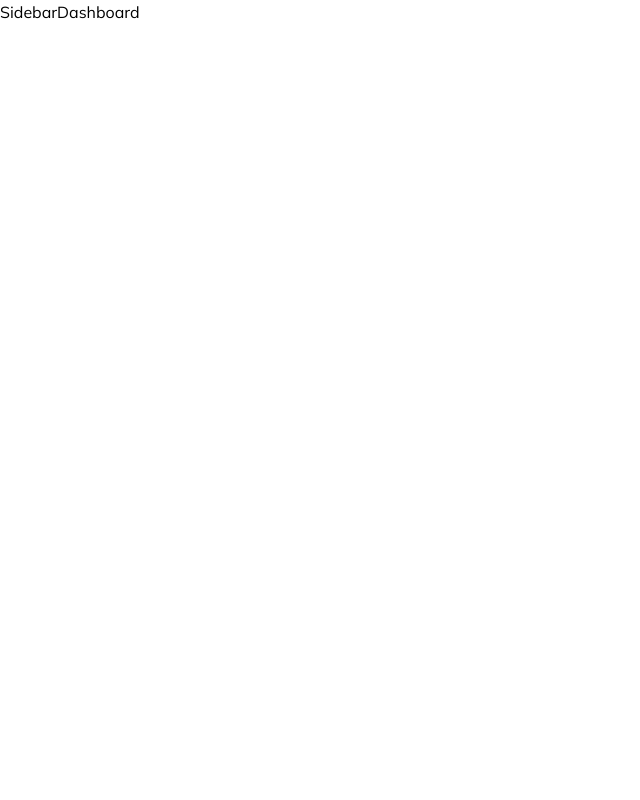
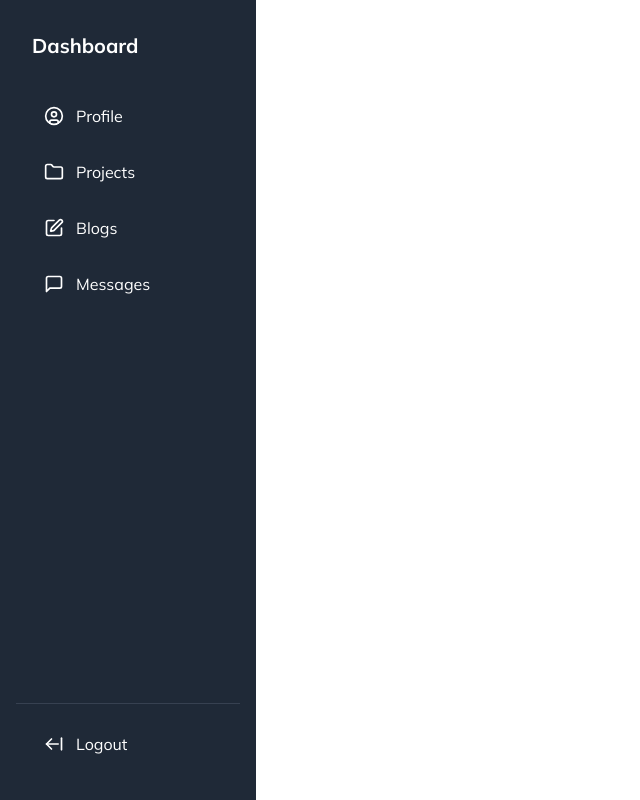
Before and after one commit to thesanchitadevi/my-portfolio-client, a Next.js app: page /dashboard in a window 1280 px wide. Shown: the whole page, without its empty margins (0-640 px from the left). Built offline with nearby package versions, Linux system fonts and the light colour scheme.

Commit message:
sidebar ui

```diff
--- a/src/app/(dashboardLayout)/dashboard/page.js
+++ b/src/app/(dashboardLayout)/dashboard/page.js
@@ -1,5 +1,5 @@
 const Dashboard = () => {
-  return <div>Dashboard</div>;
+  return <div className="text-center">Dashboard</div>;
 };
 
 export default Dashboard;
--- a/src/app/(dashboardLayout)/layout.js
+++ b/src/app/(dashboardLayout)/layout.js
@@ -2,7 +2,7 @@ import Sidebar from "@/components/Shared/Sidebar";
 
 const DashboardLayout = ({ children }) => {
   return (
-    <div className="flex">
+    <div className="flex ">
       <Sidebar />
       {children}
     </div>
--- a/src/components/Shared/Sidebar.tsx
+++ b/src/components/Shared/Sidebar.tsx
@@ -1,5 +1,130 @@
-const Sidebar = () => {
-  return <div>Sidebar</div>;
+"use client";
+
+import {
+  ArrowLeftFromLine,
+  FileText,
+  FolderIcon,
+  MessageSquare,
+  PencilIcon,
+  PlusIcon,
+  SquarePen,
+  TrashIcon,
+  UserCircleIcon,
+} from "lucide-react";
+import Link from "next/link";
+import { useState } from "react";
+
+type MenuItem = {
+  name: string;
+  icon: React.ElementType;
+  path?: string;
+  submenus?: SubMenuItem[];
 };
 
-export default Sidebar;
+type SubMenuItem = {
+  name: string;
+  path: string;
+  icon: React.ElementType;
+};
+
+export default function Sidebar() {
+  const [openMenu, setOpenMenu] = useState<string | null>(null);
+
+  const menus: MenuItem[] = [
+    {
+      name: "Profile",
+      icon: UserCircleIcon,
+      path: "/dashboard",
+    },
+    {
+      name: "Projects",
+      icon: FolderIcon,
+      submenus: [
+        { name: "Create", path: "/dashboard/projects/create", icon: PlusIcon },
+        { name: "Read", path: "/projects", icon: FileText },
+        { name: "Update", path: "/projects/update", icon: PencilIcon },
+        { name: "Delete", path: "/projects/delete", icon: TrashIcon },
+      ],
+    },
+    {
+      name: "Blogs",
+      icon: SquarePen,
+      submenus: [
+        { name: "Create", path: "/blogs/create", icon: PlusIcon },
+        { name: "Read", path: "/blogs", icon: FileText },
+        { name: "Update", path: "/blogs/update", icon: PencilIcon },
+        { name: "Delete", path: "/blogs/delete", icon: TrashIcon },
+      ],
+    },
+    {
+      name: "Messages",
+      icon: MessageSquare,
+      submenus: [
+        { name: "Create", path: "/messages/create", icon: PlusIcon },
+        { name: "Read", path: "/blogs", icon: FileText },
+      ],
+    },
+  ];
+
+  const toggleMenu = (menuName: string) => {
+    setOpenMenu(openMenu === menuName ? null : menuName);
+  };
+
+  return (
+    <div className="flex flex-col min-h-screen p-4 w-64 bg-gray-800 text-white fixed left-0 top-0 ">
+      <div className="flex-1 overflow-y-auto p-4">
+        <div className="mb-8">
+          <h1 className="text-xl font-bold">Dashboard</h1>
+        </div>
+
+        <nav className="space-y-2">
+          {menus.map((menu) => (
+            <div key={menu.name}>
+              {menu.path ? (
+                <Link
+                  href={menu.path}
+                  className="w-full flex items-center space-x-3 p-3 rounded-lg hover:bg-gray-700 transition-colors"
+                >
+                  <menu.icon className="h-5 w-5" />
+                  <span>{menu.name}</span>
+                </Link>
+              ) : (
+                <>
+                  <button
+                    onClick={() => toggleMenu(menu.name)}
+                    className="w-full flex items-center space-x-3 p-3 rounded-lg hover:bg-gray-700 transition-colors"
+                  >
+                    <menu.icon className="h-5 w-5" />
+                    <span>{menu.name}</span>
+                  </button>
+
+                  {openMenu === menu.name && (
+                    <div className="ml-8 space-y-2 mt-2">
+                      {menu.submenus?.map((submenu) => (
+                        <Link
+                          key={submenu.path}
+                          href={submenu.path}
+                          className="flex items-center space-x-3 p-2 text-sm hover:bg-gray-700 rounded-lg transition-colors"
+                        >
+                          <submenu.icon className="h-4 w-4" />
+                          <span>{submenu.name}</span>
+                        </Link>
+                      ))}
+                    </div>
+                  )}
+                </>
+              )}
+            </div>
+          ))}
+        </nav>
+      </div>
+
+      <div className="p-4 border-t border-gray-700">
+        <button className="w-full flex items-center space-x-3 p-3 rounded-lg hover:bg-gray-700 transition-colors">
+          <ArrowLeftFromLine className="h-5 w-5" />
+          <span>Logout</span>
+        </button>
+      </div>
+    </div>
+  );
+}
```
